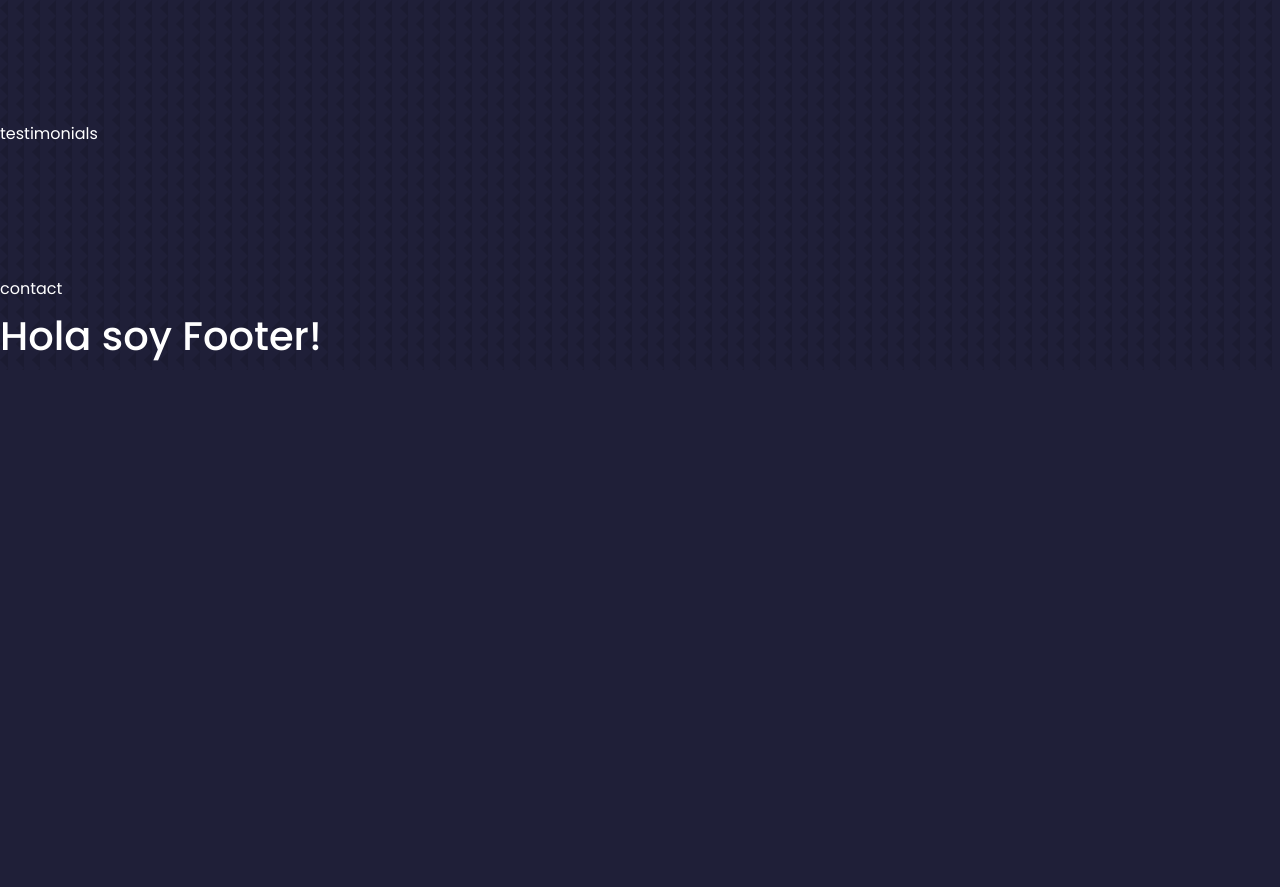
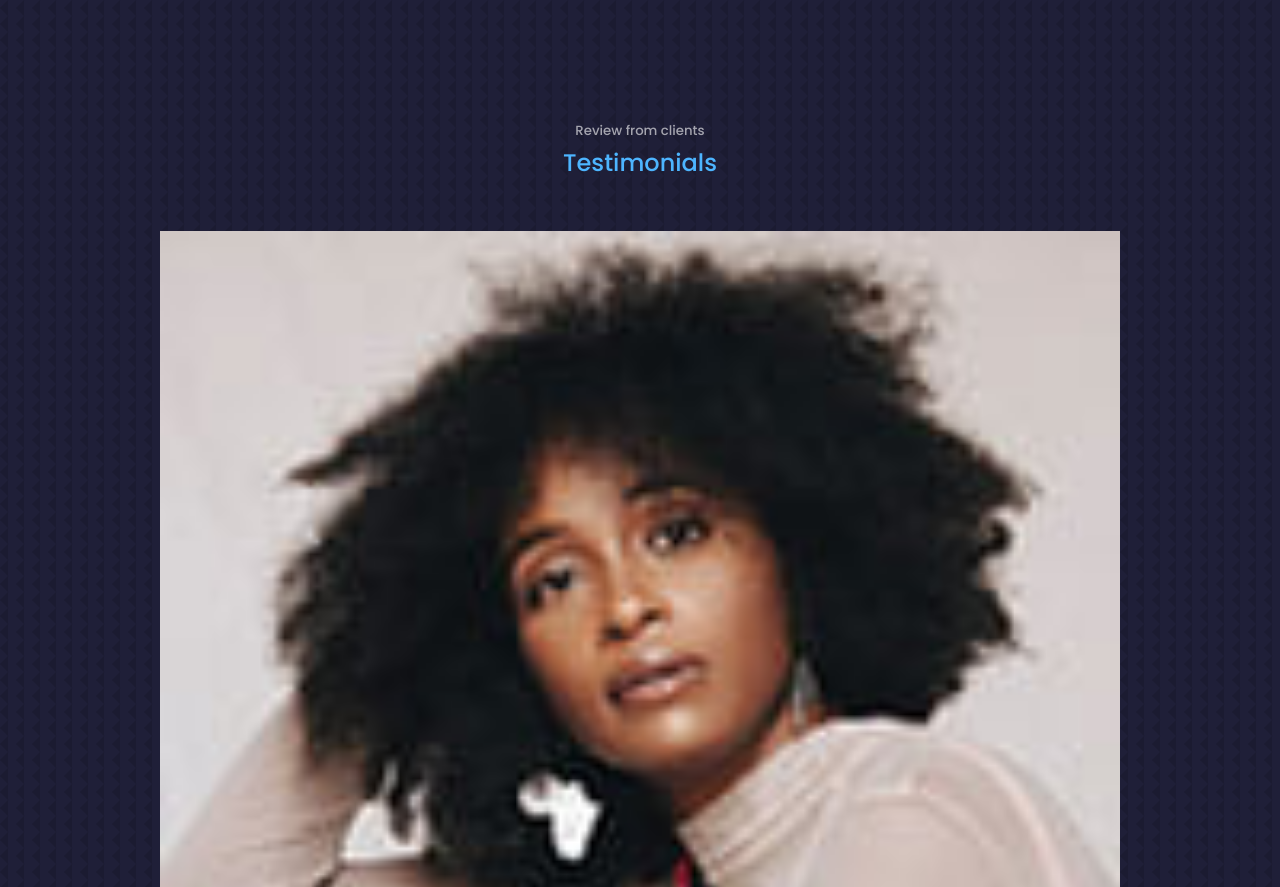
Before and after one commit to gianpetrii/portfolio, a React (Create React App) app: page / in a window 1280 px wide. Shown: the part 4160-5047 px from the top of the page. Before the commit the page ends 4530 px from the top, so only its background shows below. Built offline with nearby package versions, Linux system fonts and the light colour scheme.

Commit message:
testimonials JS code

```diff
--- a/src/sections/Testimonials/Testimonials.jsx
+++ b/src/sections/Testimonials/Testimonials.jsx
@@ -2,14 +2,63 @@
 import './Testimonials.css';
 
 // Files
-
-
+import AVATAR1 from '../../assets/avatar1.jpg';
+import AVATAR2 from '../../assets/avatar2.jpg';
+import AVATAR3 from '../../assets/avatar3.jpg';
+import AVATAR4 from '../../assets/avatar4.jpg';
 
 function Testimonials() {
    return (
-      <section id='testimonials'>testimonials
+      <section id='testimonials'>
+         <h5>Review from clients</h5>
+         <h2>Testimonials</h2>
+
+         <div className="testimonials-container container">
+
+            {testimonials.map(testimonial => (
+               <article className='testimonials-article'>
+                  <div className='testimonials-avatar'>
+                     <img src={testimonial.image} alt="avatar" />
+                  </div>
+                  <h5>{testimonial.name}</h5>
+                  <small className='testimonials-review'>{`" ${testimonial.content} "`}</small>
+               </article>
+            ))}
+
+         </div>
       </section>
    );
 }
 
 export default Testimonials;
+
+const testimonials = [{
+      name: "Name of client",
+      image: AVATAR1,
+      content: "Lorem ipsum dolor sit amet consectetur adipisicing elit. \
+      Labore minus quibusdam fuga praesentium dicta dolorum laudantium \
+      nulla at, tempore aliquam, sit amet, nihil rem vitae vero perspiciatis \
+      ut doloribus. Accusamus."
+   }, {
+      name: "Name of client",
+      image: AVATAR1,
+      content: "Lorem ipsum dolor sit amet consectetur adipisicing elit. \
+      Labore minus quibusdam fuga praesentium dicta dolorum laudantium \
+      nulla at, tempore aliquam, sit amet, nihil rem vitae vero perspiciatis \
+      ut doloribus. Accusamus."
+   }, {
+      name: "Name of client",
+      image: AVATAR1,
+      content: "Lorem ipsum dolor sit amet consectetur adipisicing elit. \
+      Labore minus quibusdam fuga praesentium dicta dolorum laudantium \
+      nulla at, tempore aliquam, sit amet, nihil rem vitae vero perspiciatis \
+      ut doloribus. Accusamus."
+   }, {
+      name: "Name of client",
+      image: AVATAR1,
+      content: "Lorem ipsum dolor sit amet consectetur adipisicing elit. \
+      Labore minus quibusdam fuga praesentium dicta dolorum laudantium \
+      nulla at, tempore aliquam, sit amet, nihil rem vitae vero perspiciatis \
+      ut doloribus. Accusamus."
+   },
+]
```
